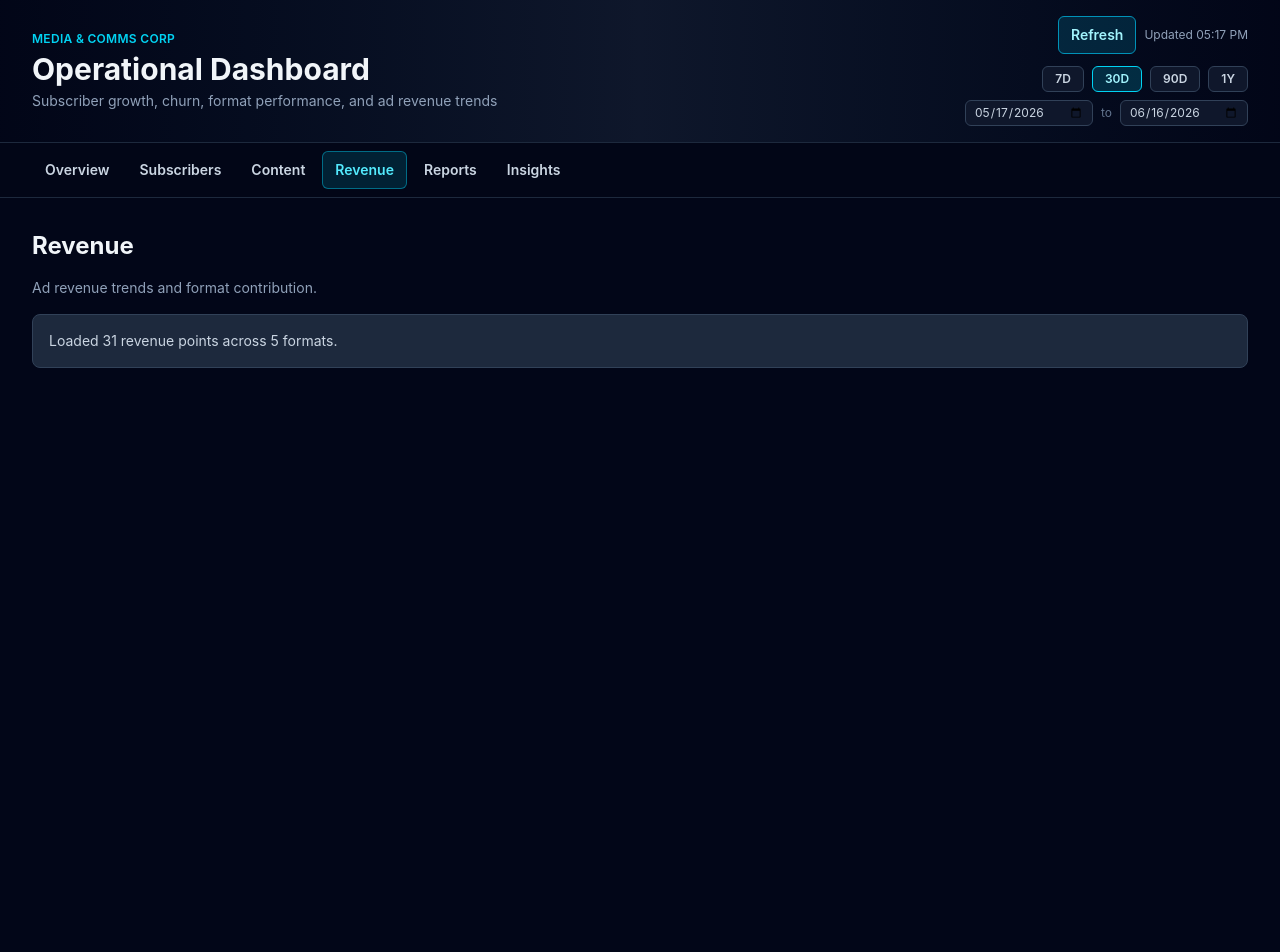
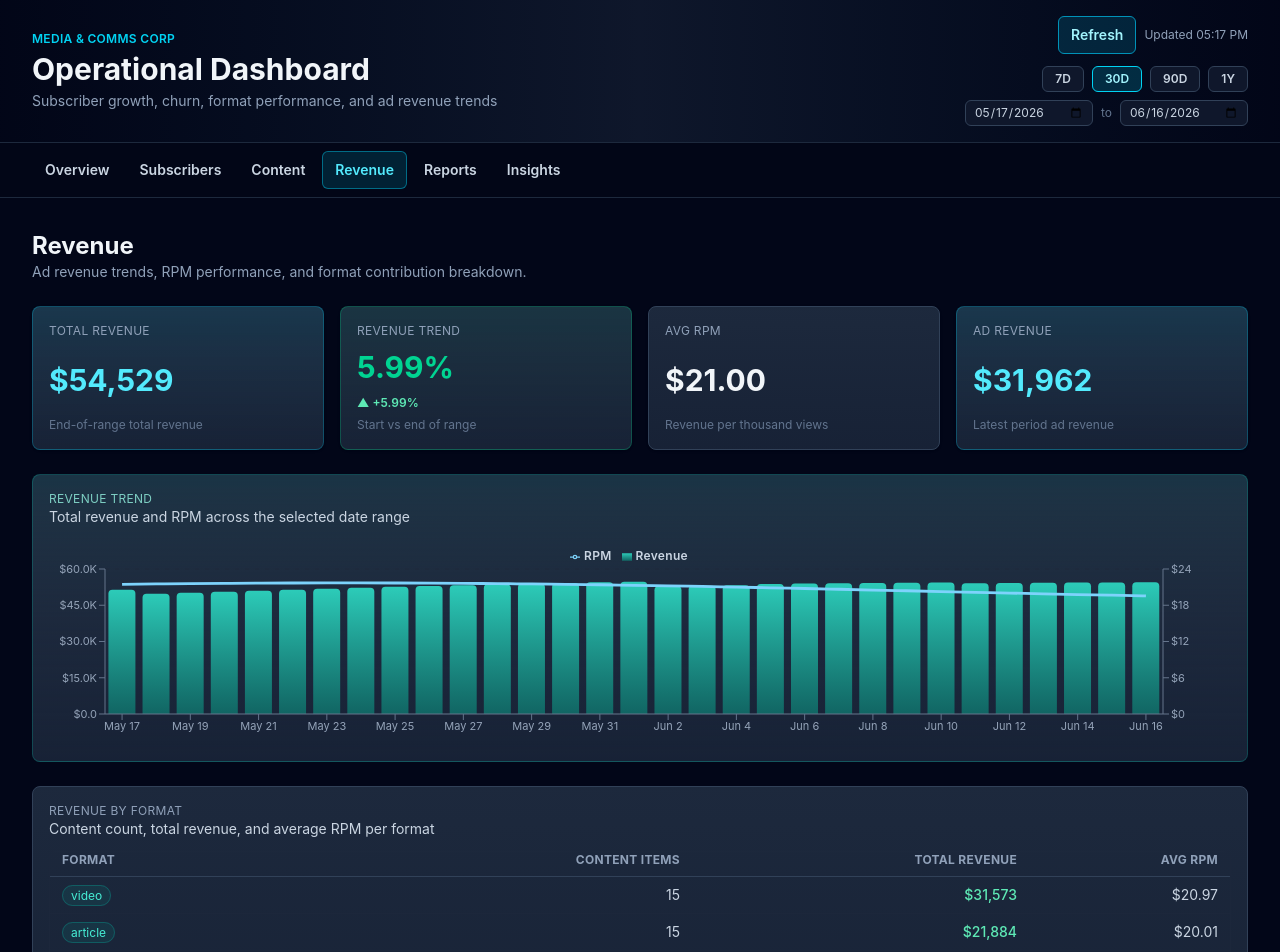
Before and after one commit to michaelbodellslalom/p300resubmission1, a Next.js app: page /dashboard/revenue in a window 1280 px wide. Shown: the top 952 px of the page. Before the commit the page ends 800 px from the top, so only its background shows below. Built offline with nearby package versions, Linux system fonts and the light colour scheme.

Commit message:
T-089/T-090/T-092/T-093/T-097: Build Revenue tab with KPIs, trend chart, format table

```diff
--- a/memory-bank/activeContext.md
+++ b/memory-bank/activeContext.md
@@ -4,7 +4,7 @@
 **Phase 4: Subscribers Tab** 🚧 IN PROGRESS
 
 ## Next Task
-**T-054: Add Churn Reason Breakdown chart to Subscribers tab (bar variant)**
+**T-054 through T-097 completed — begin Insights tab (T-105)**
 
 ## What's Done
 - Planning complete (PRD, Design Doc, Build Task List)
@@ -70,4 +70,4 @@ None
 - Header refresh timestamp is now hydration-safe and no longer intercepts pointer events
 
 ## Last Updated
-June 16, 2026 - T-049/T-050/T-051/T-052/T-053 complete, Phase 3 closed, Subscribers tab launched
+June 16, 2026 - T-054/T-069/T-089 batches complete; Subscribers, Content, Revenue tabs shipped
--- a/memory-bank/progress.md
+++ b/memory-bank/progress.md
@@ -11,10 +11,10 @@ Planning complete | Development in progress
 | 1 - Header & Nav | Complete | T-015-T-022 | Dashboard shell, tabs, and date controls are live |
 | 2 - Overview KPIs | Complete | T-023-T-034 | KPI component, wiring, loading/error, responsive and style polish complete |
 | 3 - Overview Charts | Complete | T-035-T-050 | All Overview chart tasks complete through T-050 |
-| 4 - Subscribers Tab | In Progress | T-051-T-068 | KPI strip, cohort chart, cohort table, churn breakdown shipped (T-051-T-053) |
-| 5 - Content Tab | Not Started | T-069-T-088 | Blocked by Phase 1 |
-| 6 - Revenue Tab | Not Started | T-089-T-104 | Blocked by Phase 1 |
-| 7 - Insights Tab | Not Started | T-105-T-116 | Blocked by Phase 5 and 6 |
+| 4 - Subscribers Tab | In Progress | T-051-T-068 | KPI strip, cohort chart, cohort table, ChurnReasonChart, churn table (T-051-T-054) |
+| 5 - Content Tab | In Progress | T-069-T-088 | Format filter, KPIs, sortable+paginated table shipped (T-069-T-074) |
+| 6 - Revenue Tab | In Progress | T-089-T-104 | KPIs, RevenueTrendChart, format revenue table shipped (T-089-T-097) |
+| 7 - Insights Tab | Not Started | T-105-T-116 | Starting next |
 | 8 - Reports Tab | Not Started | T-117-T-130 | Blocked by Phase 1 |
 | 9 - Mobile and Responsive | Not Started | T-131-T-142 | Blocked by Phase 8 |
 | 10 - Real-Time Updates | Not Started | T-143-T-150 | Blocked by Phase 1 |
@@ -72,12 +72,15 @@ Planning complete | Development in progress
 - Verified date-range preset behavior remains stable on mobile during chart/table rendering
 - Fixed Header refresh with try/finally guard; validated Refresh button cycle in browser
 - Launched Subscribers tab with KPI strip, CohortRetentionChart, cohort table, and ChurnBreakdownTable
+- Added ChurnReasonChart horizontal bar chart to Subscribers tab
+- Built Content tab: format filter, aggregate KPIs, sortable+paginated performance table
+- Built Revenue tab: KPI strip, RevenueTrendChart reuse, revenue-by-format table
 - Fixed refresh timestamp click interception with pointer-events-safe label styling
 - Fixed header hydration mismatch for dynamic "Updated" timestamp text
 - Re-validated type-check and production build after chart integration
 
 ## In Progress
-- Next: T-054 (churn reason breakdown chart for Subscribers tab)
+- Next: T-105 (Insights tab layout and correlation charts)
 
 ## Risks and Notes
 - No blockers currently
--- a/src/app/dashboard/revenue/page.tsx
+++ b/src/app/dashboard/revenue/page.tsx
@@ -1,20 +1,126 @@
 "use client";
 
+import { ErrorState } from '@/components/ErrorState';
+import { KPICard } from '@/components/KPICard';
+import { RevenueTrendChart } from '@/components/RevenueTrendChart';
 import { useFetchRevenueData } from '@/hooks/useFetchRevenueData';
 
+function formatNumber(v: number) { return new Intl.NumberFormat('en-US').format(Math.round(v)); }
+function formatCurrency(v: number) { return `$${formatNumber(v)}`; }
+
 export default function RevenuePage() {
-  const { data, isLoading } = useFetchRevenueData();
+  const { data, isLoading, isError, refetch } = useFetchRevenueData();
+
+  const latest = data?.timeline[data.timeline.length - 1];
+  const earliest = data?.timeline[0];
+  const trendRate = latest && earliest && earliest.totalRevenue > 0
+    ? ((latest.totalRevenue - earliest.totalRevenue) / earliest.totalRevenue) * 100
+    : undefined;
+  const avgRpm = data?.timeline.length
+    ? data.timeline.reduce((s, p) => s + p.rpm, 0) / data.timeline.length
+    : undefined;
 
   return (
-    <div className="space-y-4">
-      <h2 className="text-2xl font-bold">Revenue</h2>
-      <p className="text-sm text-slate-400">Ad revenue trends and format contribution.</p>
+    <div className="space-y-6">
+      <section>
+        <h2 className="text-2xl font-bold">Revenue</h2>
+        <p className="text-sm text-slate-400">
+          Ad revenue trends, RPM performance, and format contribution breakdown.
+        </p>
+      </section>
 
-      <div className="card">
-        <p className="text-sm text-slate-300">
-          {isLoading ? 'Loading revenue trend...' : `Loaded ${data?.timeline.length ?? 0} revenue points across ${data?.byFormat.length ?? 0} formats.`}
-        </p>
-      </div>
+      {isError && (
+        <ErrorState message="Failed to load revenue data." onRetry={() => void refetch()} />
+      )}
+
+      {/* KPI strip */}
+      <section className="grid grid-cols-2 gap-4 lg:grid-cols-4">
+        <KPICard
+          label="Total Revenue"
+          value={isLoading || !latest ? '...' : formatCurrency(latest.totalRevenue)}
+          tone="info"
+          helperText="End-of-range total revenue"
+          isLoading={isLoading || !latest}
+        />
+        <KPICard
+          label="Revenue Trend"
+          value={isLoading || trendRate === undefined ? '...' : `${trendRate.toFixed(2)}%`}
+          tone={trendRate !== undefined && trendRate >= 0 ? 'success' : 'warning'}
+          trendValue={trendRate}
+          helperText="Start vs end of range"
+          isLoading={isLoading || trendRate === undefined}
+        />
+        <KPICard
+          label="Avg RPM"
+          value={isLoading || avgRpm === undefined ? '...' : `$${avgRpm.toFixed(2)}`}
+          tone="neutral"
+          helperText="Revenue per thousand views"
+          isLoading={isLoading || avgRpm === undefined}
+        />
+        <KPICard
+          label="Ad Revenue"
+          value={isLoading || !latest ? '...' : formatCurrency(latest.adRevenue)}
+          tone="info"
+          helperText="Latest period ad revenue"
+          isLoading={isLoading || !latest}
+        />
+      </section>
+
+      {/* Revenue trend chart (reusing shared component) */}
+      <section>
+        <RevenueTrendChart
+          data={data?.timeline ?? []}
+          isLoading={isLoading}
+          isError={isError}
+          onRetry={() => void refetch()}
+        />
+      </section>
+
+      {/* Revenue by format table */}
+      <section className="overflow-hidden">
+        <div className="card border border-slate-700 bg-gradient-to-b from-slate-800/70 to-slate-900/40">
+          <div className="mb-3">
+            <p className="text-xs uppercase tracking-wide text-slate-400">Revenue by Format</p>
+            <p className="text-sm text-slate-300">Content count, total revenue, and average RPM per format</p>
+          </div>
+          <div className="overflow-x-auto rounded-md border border-slate-800/80">
+            <table className="min-w-full text-left text-xs sm:text-sm">
+              <thead>
+                <tr className="border-b border-slate-700 text-xs uppercase tracking-wide text-slate-400">
+                  <th className="whitespace-nowrap pb-2 pl-2 pr-4 sm:pl-3">Format</th>
+                  <th className="whitespace-nowrap pb-2 pr-4 text-right">Content Items</th>
+                  <th className="whitespace-nowrap pb-2 pr-4 text-right">Total Revenue</th>
+                  <th className="whitespace-nowrap pb-2 pr-2 text-right sm:pr-3">Avg RPM</th>
+                </tr>
+              </thead>
+              <tbody>
+                {isLoading
+                  ? Array.from({ length: 5 }).map((_, i) => (
+                      <tr key={i} className="border-b border-slate-800/70">
+                        {Array.from({ length: 4 }).map((__, j) => (
+                          <td key={j} className="py-2 pr-4">
+                            <div className="h-3 animate-pulse rounded bg-slate-700" style={{ width: j === 0 ? '5rem' : '4rem' }} />
+                          </td>
+                        ))}
+                      </tr>
+                    ))
+                  : (data?.byFormat ?? []).map((row) => (
+                      <tr key={row.format} className="border-b border-slate-800/70 last:border-0">
+                        <td className="py-2 pl-2 pr-4 sm:pl-3">
+                          <span className="rounded-full border border-teal-500/30 bg-teal-500/10 px-2 py-0.5 text-xs text-teal-300">
+                            {row.format}
+                          </span>
+                        </td>
+                        <td className="py-2 pr-4 text-right text-slate-300">{row.contentCount}</td>
+                        <td className="py-2 pr-4 text-right font-medium text-emerald-300">{formatCurrency(row.totalRevenue)}</td>
+                        <td className="py-2 pr-2 text-right text-slate-300 sm:pr-3">${row.averageRpm.toFixed(2)}</td>
+                      </tr>
+                    ))}
+              </tbody>
+            </table>
+          </div>
+        </div>
+      </section>
     </div>
   );
 }
```
